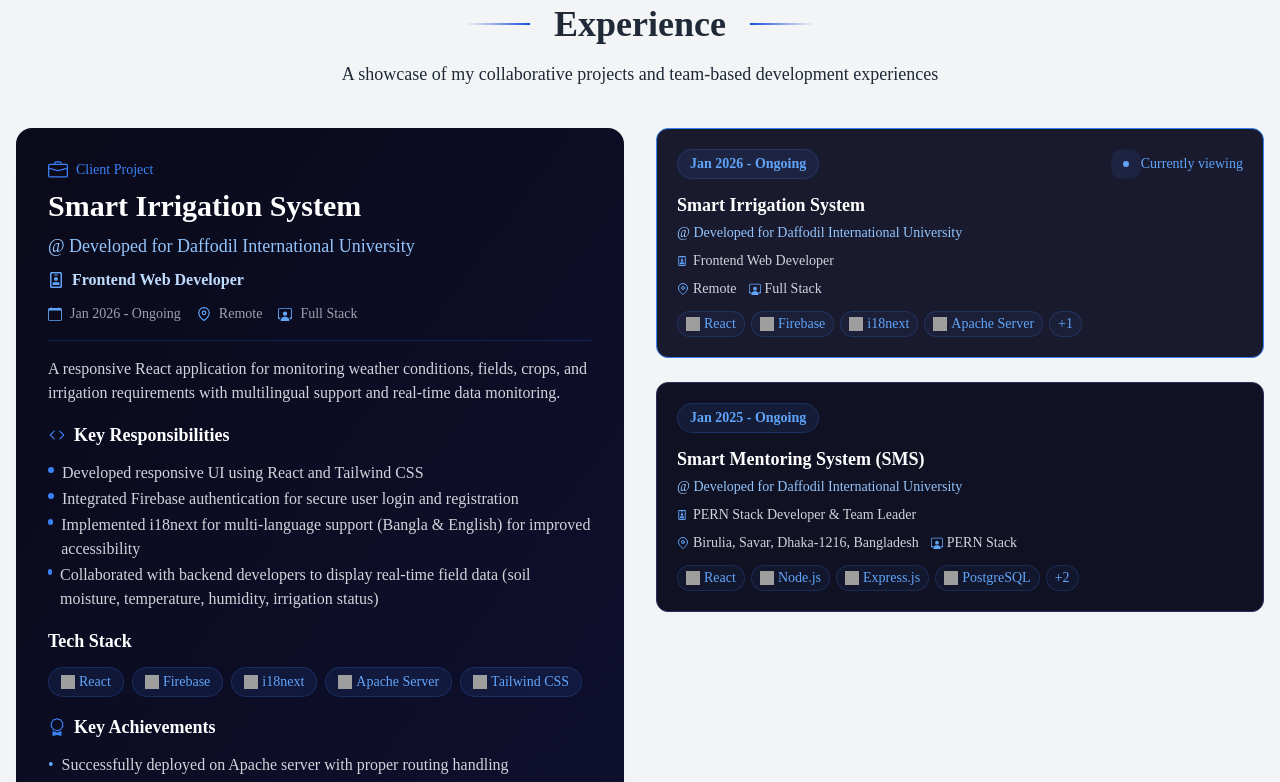
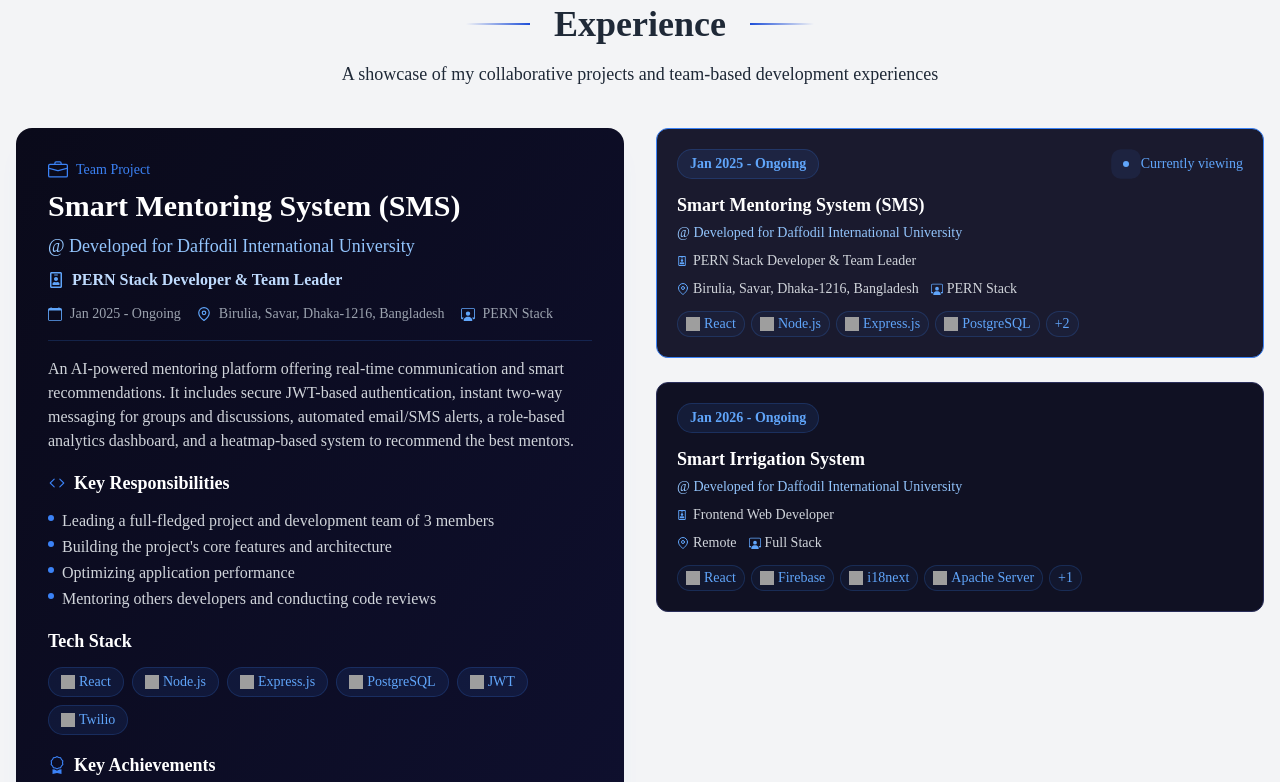
Before and after one commit to mdashraful24/personal-portfolio, a React (Vite) app: page / in a window 1280 px wide. Shown: the part 2220-3002 px from the top of the page. Built offline with nearby package versions, Linux system fonts and the light colour scheme; grey boxes are pictures that could not be loaded.

Commit message:
updated projects, data, and experience

```diff
--- a/src/components/Experience.jsx
+++ b/src/components/Experience.jsx
@@ -16,8 +16,8 @@ const Experience = () => {
     // Get experiences from ALL categories where experienceShow is true
     const allExperiences = [
         ...(projectsData["my-project"] || []),
+        ...(projectsData["team-project"] || []),
         ...(projectsData["client-project"] || []),
-        ...(projectsData["team-project"] || []),
         ...(projectsData["working-project"] || [])
     ].filter(exp => exp.experienceShow === true);
 
@@ -114,10 +114,10 @@ const Experience = () => {
                                         </h3>
 
                                         {/* Designation Section */}
-                                        {activeExp.designation && (
+                                        {activeExp?.designation && (
                                             <div className="mb-3 flex items-center gap-2 text-gray-300">
                                                 <FaRegIdBadge className="text-blue-400" size={16} />
-                                                <span className="text-md font-semibold text-blue-200">{activeExp.designation}</span>
+                                                <span className="text-md font-semibold text-blue-200">{activeExp?.designation}</span>
                                             </div>
                                         )}
 
@@ -270,10 +270,10 @@ const Experience = () => {
                                             </p>
 
                                             {/* Designation */}
-                                            {exp.designation && (
+                                            {exp?.designation && (
                                                 <div className="mb-2 flex items-center gap-1.5 text-sm text-gray-300">
                                                     <FaRegIdBadge size={10} className="text-blue-400" />
-                                                    <span>{exp.designation}</span>
+                                                    <span>{exp?.designation}</span>
                                                 </div>
                                             )}
 
--- a/src/components/ProjectCard.jsx
+++ b/src/components/ProjectCard.jsx
@@ -116,6 +116,19 @@ const ProjectCard = ({ id, title, image, techStack, topTech, description, github
 
                 {/* Action Buttons */}
                 <div className="absolute bottom-4 right-4 flex gap-3 opacity-0 group-hover:opacity-100 transition-all duration-300 transform translate-y-2 group-hover:translate-y-0">
+                    {demoLink && demoLink !== "View Site" && (
+                        <Tooltip text="Live Link" position="topTwo" delay={0}>
+                            <a
+                                href={demoLink}
+                                target="_blank"
+                                rel="noopener noreferrer"
+                                className="p-2.5 bg-white dark:bg-gray-800 rounded-lg shadow-lg hover:bg-gray-100 dark:hover:bg-blue-700 transition-all duration-200 hover:scale-110 inline-flex items-center justify-center"
+                                onClick={(e) => e.stopPropagation()}
+                            >
+                                <FaExternalLinkAlt size={14} className="text-gray-700 dark:text-white" />
+                            </a>
+                        </Tooltip>
+                    )}
                     {githubUrl && (
                         <Tooltip text="GitHub Repository" position="top" delay={0}>
                             <a
@@ -126,19 +139,6 @@ const ProjectCard = ({ id, title, image, techStack, topTech, description, github
                                 onClick={(e) => e.stopPropagation()}
                             >
                                 <FaGithub size={16} className="text-gray-700 dark:text-white" />
-                            </a>
-                        </Tooltip>
-                    )}
-                    {demoLink && demoLink !== "View Site" && (
-                        <Tooltip text="Live Link" position="topTwo" delay={0}>
-                            <a
-                                href={demoLink}
-                                target="_blank"
-                                rel="noopener noreferrer"
-                                className="p-2.5 bg-white dark:bg-gray-800 rounded-lg shadow-lg hover:bg-gray-100 dark:hover:bg-blue-700 transition-all duration-200 hover:scale-110 inline-flex items-center justify-center"
-                                onClick={(e) => e.stopPropagation()}
-                            >
-                                <FaExternalLinkAlt size={14} className="text-gray-700 dark:text-white" />
                             </a>
                         </Tooltip>
                     )}
--- a/src/data/projects.js
+++ b/src/data/projects.js
@@ -812,7 +812,7 @@ const projectsData = {
                 }
             ],
             "demoLink": "http://203.190.12.136/smart_irrigation_system",
-            "codeLink": "https://github.com/mdashraful24/smart-irrigation-client",
+            "codeLink": "",
             "image": "/assets/project-cover/smart-irrigation.png",
             "challenges": [
                 "Configuring Apache .htaccess to properly handle React Router routes and prevent 404 errors on page refresh",
@@ -936,7 +936,7 @@ const projectsData = {
                 }
             ],
             "demoLink": "https://admission-bot.netlify.app",
-            "codeLink": "https://github.com/mdashraful24/admission-bot-client",
+            "codeLink": "",
             "image": "/assets/project-cover/diu-admission-bot.png",
             "challenges": [
                 "Configuring OpenAI API to maintain conversation context across multiple messages while keeping token usage efficient",
--- a/src/pages/ProjectDetails.jsx
+++ b/src/pages/ProjectDetails.jsx
@@ -166,9 +166,9 @@ const ProjectDetails = () => {
 
                             {/* Action Buttons */}
                             <div className="flex flex-wrap gap-4">
-                                {project.demoLink && (
+                                {project?.demoLink && (
                                     <a
-                                        href={project.demoLink}
+                                        href={project?.demoLink}
                                         target="_blank"
                                         rel="noopener noreferrer"
                                         className="relative inline-flex items-center gap-2 px-3 py-2 rounded-lg overflow-hidden bg-blue-600 text-white font-medium transition-all duration-300 ease-in-out before:absolute before:inset-0 before:bg-gradient-to-r before:from-blue-700 before:to-blue-800 before:transition-all before:duration-500 before:-translate-x-full hover:before:translate-x-0 before:z-0 active:scale-[0.98]"
@@ -179,9 +179,9 @@ const ProjectDetails = () => {
                                         </span>
                                     </a>
                                 )}
-                                {project.codeLink && (
+                                {project?.codeLink && (
                                     <a
-                                        href={project.codeLink}
+                                        href={project?.codeLink}
                                         target="_blank"
                                         rel="noopener noreferrer"
                                         className="group flex items-center gap-2 px-3 py-2 bg-gray-900 dark:bg-gray-800 text-white font-medium rounded-lg shadow-sm transition-colors relative overflow-hidden active:scale-[0.98]"
```
